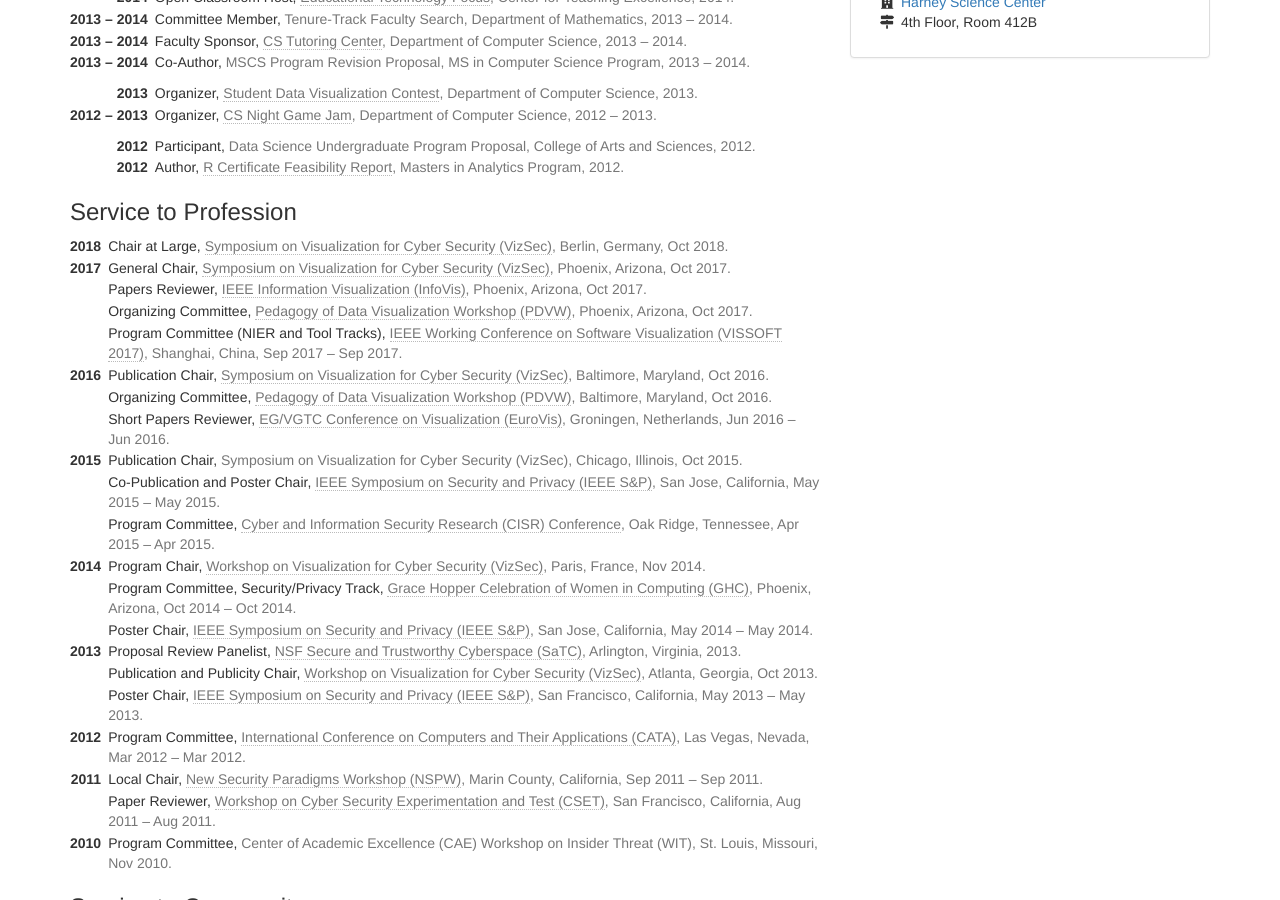
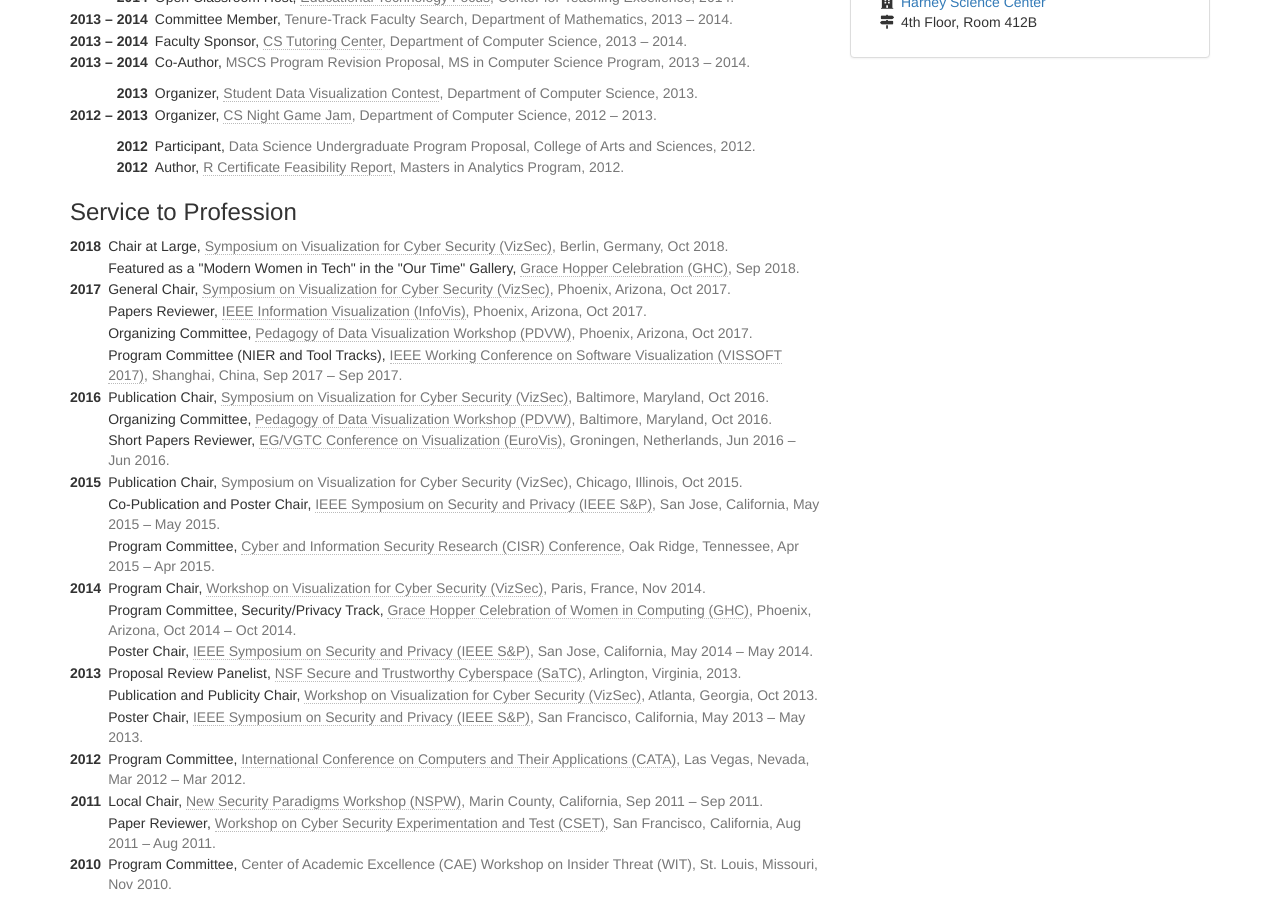
Before and after one commit to sjengle/sjengle.github.io, a Jekyll site: the page built from service.html, in a window 1280 px wide and 900 px high, scrolled down 525 px. Built offline with Jekyll 4.4.1, drawn with Linux system fonts in a browser that asks for light colours; nearby versions of some CDN libraries.

Commit message:
Adding GHC info.

```diff
--- a/_data/service.yaml
+++ b/_data/service.yaml
@@ -320,6 +320,13 @@
     key: '20181022'
     url: 'http://vizsec.org/vizsec2018/'
 
+  - ref: 'Featured as a "Modern Women in Tech" in the "Our Time" Gallery'
+    org: 'Grace Hopper Celebration (GHC)'
+    beg: false
+    end: 2018-09-26
+    key: '20180926'
+    url: 'https://vimeo.com/289762602/30c246c503'
+
 community:
   - ref: 'Guest Speaker, <q>Data Visualizing: Primer and Prospects</q>'
     org: 'Five Keys Schools'
```
Also changed, not shown: index.html (+13 -8 lines).
